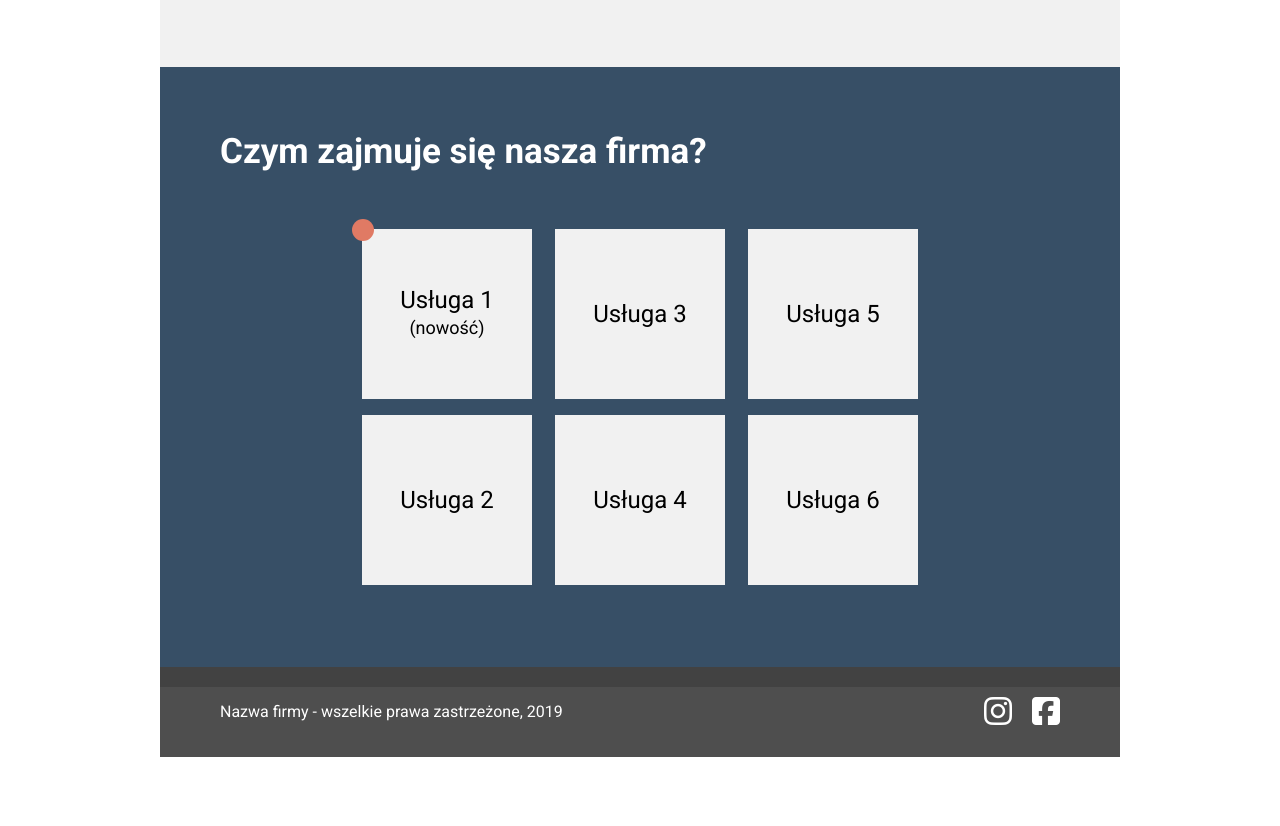
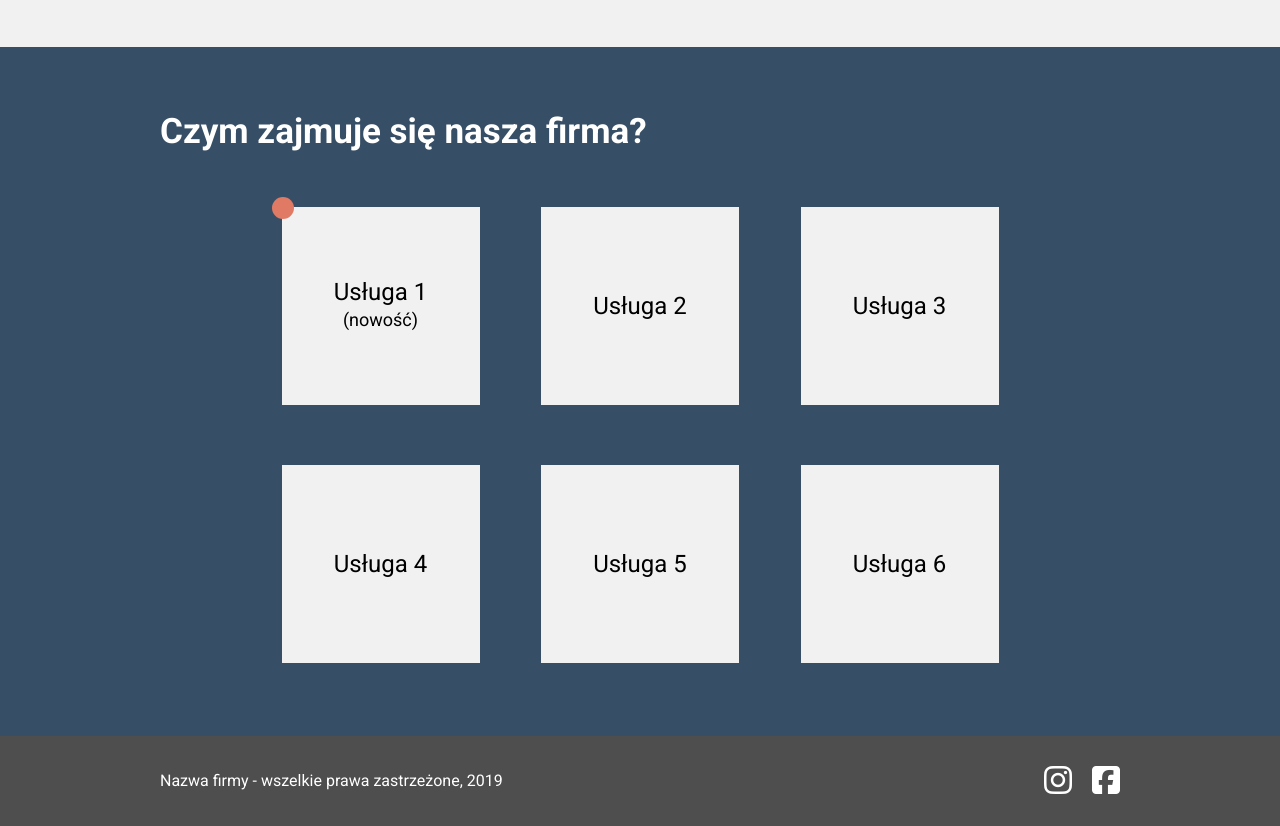
Before and after one commit to KkarolaS/HTML_CSS_Webside_page_projekt2_RWD, a plain HTML site: page index.html in a window 1280 px wide. Shown: the part 1475-2301 px from the top of the page. Before the commit the page ends 2232 px from the top, so only its background shows below. Drawn offline with Linux system fonts and the light colour scheme.

Commit message:
amend css file for desktop 960px and auto backgroun d, add container to each section in html file

```diff
--- a/index.html
+++ b/index.html
@@ -20,23 +20,28 @@
   <body>
     <div class="page-container">
       <header class="page-navbar">
+        <div class="container page-navbar">
           <div class="company-name">moja firma</div>
           <nav class="link-container">
             <li><a class="nav-link" href="#about">o nas</a></li>
             <li><a class="nav-link" href="#offer">oferta</a></li>
             <li><a class="nav-link nav-contact" href="#">kontakt</a></li>
           </nav>
+        </div>
       </header>
       <main class="landing-page">
         <div class="landing-page-shadow">
+          <div class="container">
             <h1 class="main-slogan">
               Nasza firma oferuje najwyższej jakości produkty
             </h1>
             <h2 class="second-slogan">Nie wierz nam na słowo - sprawdź</h2>
             <button class="button-offer"><a href="#offer">oferta</a></button>
           </div>
+        </div>
       </main>
       <section id="about" class="about">
+        <div class="container">
           <h1 class="about-title">Nasi specjaliści</h1>
           <div class="employees-container">
             <section class="employee">
@@ -51,7 +56,7 @@
                 </p>
               </div>
             </section>
-          <section class="employee">
+            <section class="employee container">
               <div class="employee-image2 employee-image"></div>
               <div class="employee-info">
                 <h2 class="name">Imię i nazwisko [ dział ]</h2>
@@ -64,9 +69,11 @@
               </div>
             </section>
           </div>
+        </div>
       </section>
       <section id="offer" class="offer">
         <div class="offer-shadow">
+          <div class="container">
             <h1 class="offer-title">Czym zajmuje się nasza firma?</h1>
             <section class="offer-container">
               <div class="offer-box1 box">
@@ -81,8 +88,10 @@
               <div class="offer-box box"><p>Usługa 6</p></div>
             </section>
           </div>
+        </div>
       </section>
       <footer class="page-footer">
+        <div class="container page-footer">
           <p class="footer-text">
             Nazwa firmy - wszelkie prawa zastrzeżone, 2019
           </p>
@@ -94,6 +103,7 @@
               <i class="fa-brands fa-square-facebook fa-2xl"></i>
             </div>
           </div>
+        </div>
       </footer>
     </div>
   </body>
--- a/styles/style.css
+++ b/styles/style.css
@@ -72,13 +72,13 @@ body {
   line-height: 21px;
   border: 3px solid #ffffff;
   background-color: rgba(196, 196, 196, 0);
-  transition: background-color 1s linear color 1s linear;
 }
 
 .button-offer a {
   text-decoration: none;
   color: #ffffff;
   padding: 10px 50px;
+  font-family: "Roboto", sans-serif;
 }
 
 .about {
@@ -155,7 +155,6 @@ body {
 
 .offer-shadow {
   background: rgba(0, 0, 0, 0.15);
-  height: 100%;
   padding: 20px;
 }
 
@@ -219,26 +218,29 @@ body {
 .page-footer {
   background-color: rgba(78, 78, 78, 1);
   color: rgba(255, 255, 255, 1);
+  height: 100px;
   padding: 20px;
   display: flex;
   flex-direction: column;
   align-items: center;
+  justify-content: center;
   align-content: center;
   gap: 20px;
 }
 
-.footer-text {
-  margin-top: 10px;
-}
-
 .insta-fb-container {
-  margin-bottom: 20px;
   display: flex;
-  justify-content: space-between;
+  justify-content: center;
   align-items: center;
   gap: 20px;
 }
 
+/*  */
+/*  */
+/*  */
+/*  */
+/*  */
+/*  */
 @media screen and (min-width: 577px) {
   .page-navbar {
     justify-content: space-between;
@@ -258,24 +260,29 @@ body {
   }
 }
 
+/*  */
+/*  */
+/*  */
+/*  */
+/*  */
+/*  */
 @media screen and (min-width: 992px) {
   .page-container {
+    width: auto;
+  }
+
+  .container {
     width: 960px;
     margin: 0 auto;
   }
 
   .page-navbar {
     height: 50px;
-    padding: 10px;
+    padding: 10px 0;
     justify-content: space-between;
   }
 
-  .company-name {
-    margin-left: 50px;
-  }
-
   .link-container {
-    margin-right: 50px;
     list-style-type: none;
     display: flex;
     gap: 45px;
@@ -292,26 +299,25 @@ body {
   }
 
   .landing-page-shadow {
-    padding: 10px;
+    padding: 10px 0;
   }
 
   .main-slogan {
     width: 60%;
     margin-top: 25%;
-    margin-left: 50px;
     margin-right: 50px;
   }
 
   .second-slogan {
-    margin-left: 50px;
     margin-right: 50px;
     margin-top: 60px;
   }
 
   .button-offer {
-    margin-left: 50px;
     margin-top: 60px;
+    transition: background-color 1s linear, color 1s linear;
   }
+
   .button-offer:hover {
     background-color: white;
     color: black;
@@ -323,23 +329,22 @@ body {
   }
 
   .about {
-    padding: 10px;
+    padding: 10px 0;
   }
 
   .about-title {
-    margin-left: 50px;
     margin-top: 60px;
     text-align: start;
   }
 
   .employees-container {
-    margin: 60px 50px;
     display: flex;
-    flex-direction: row;
+    justify-content: space-between;
   }
 
   .employee {
     flex-direction: row;
+    justify-content: space-between;
   }
 
   .employees-container .employee:nth-of-type(even) {
@@ -354,34 +359,33 @@ body {
   }
 
   .offer {
-    background-color: rgba(64, 93, 120, 1);
-    height: 600px;
-    display: flex;
-    flex-direction: column;
+    height: 689px;
+    flex-direction: row;
   }
 
   .offer-shadow {
-    padding: 10px;
+    padding: 10px 0;
+    width: 100%;
   }
 
   .offer-title {
-    margin-left: 50px;
     margin-top: 60px;
     font-size: 35px;
     text-align: start;
   }
 
   .offer-container {
-    width: 60%;
-    height: 60%;
+    width: 720px;
+    height: 450px;
     margin: 60px auto;
+    flex-direction: row;
     justify-content: space-evenly;
-    gap: 15px;
+    gap: 60px;
   }
 
   .box {
-    width: 170px;
-    height: 170px;
+    width: 198px;
+    height: 198px;
     transition: transform 0.5s ease;
   }
 
@@ -398,20 +402,11 @@ body {
 
   .page-footer {
     height: 70px;
-    padding: 10px;
+    padding: 10px 0;
     flex-direction: row;
     justify-content: space-between;
+    align-items: center;
+    align-content: center;
     gap: 0;
   }
-
-  .footer-text {
-    margin-top: 0;
-    margin-left: 50px;
-  }
-
-  .insta-fb-container {
-    margin-right: 50px;
-    margin-bottom: 0;
-    gap: 20px;
-  }
 }
```
Lines whose indentation alone changed are shown as unchanged.
